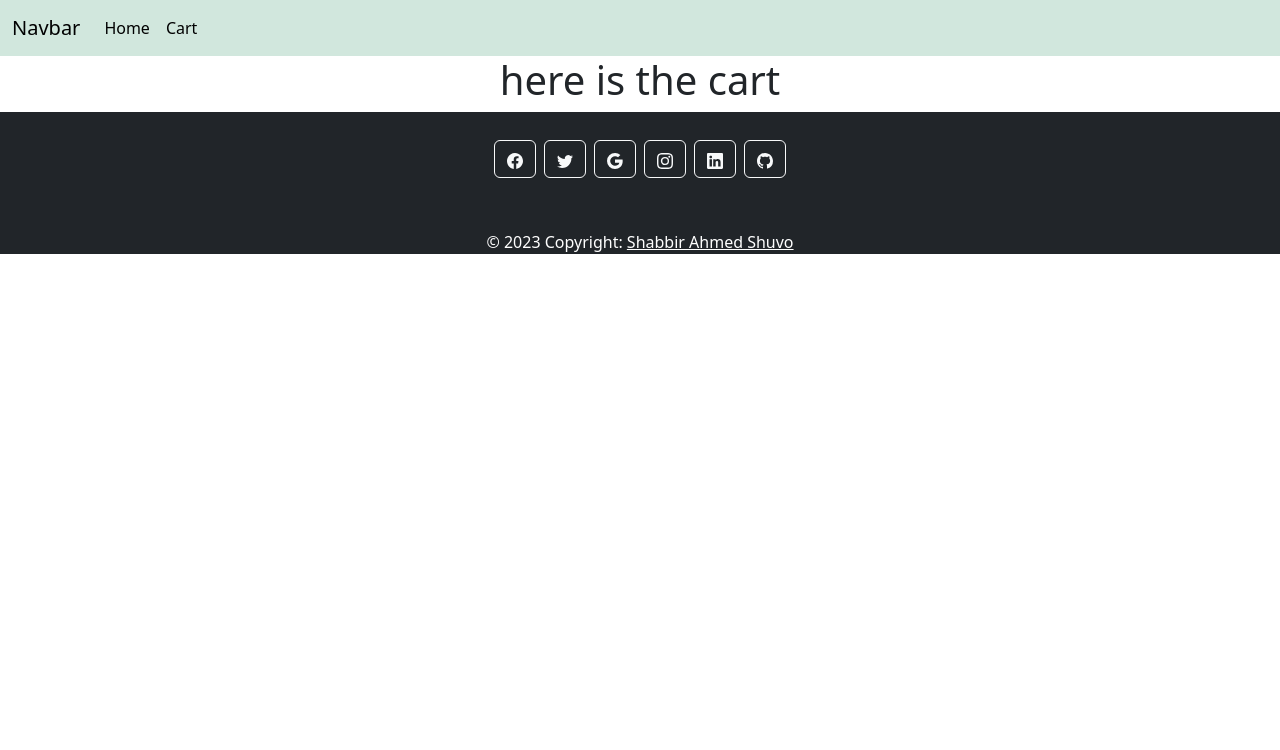
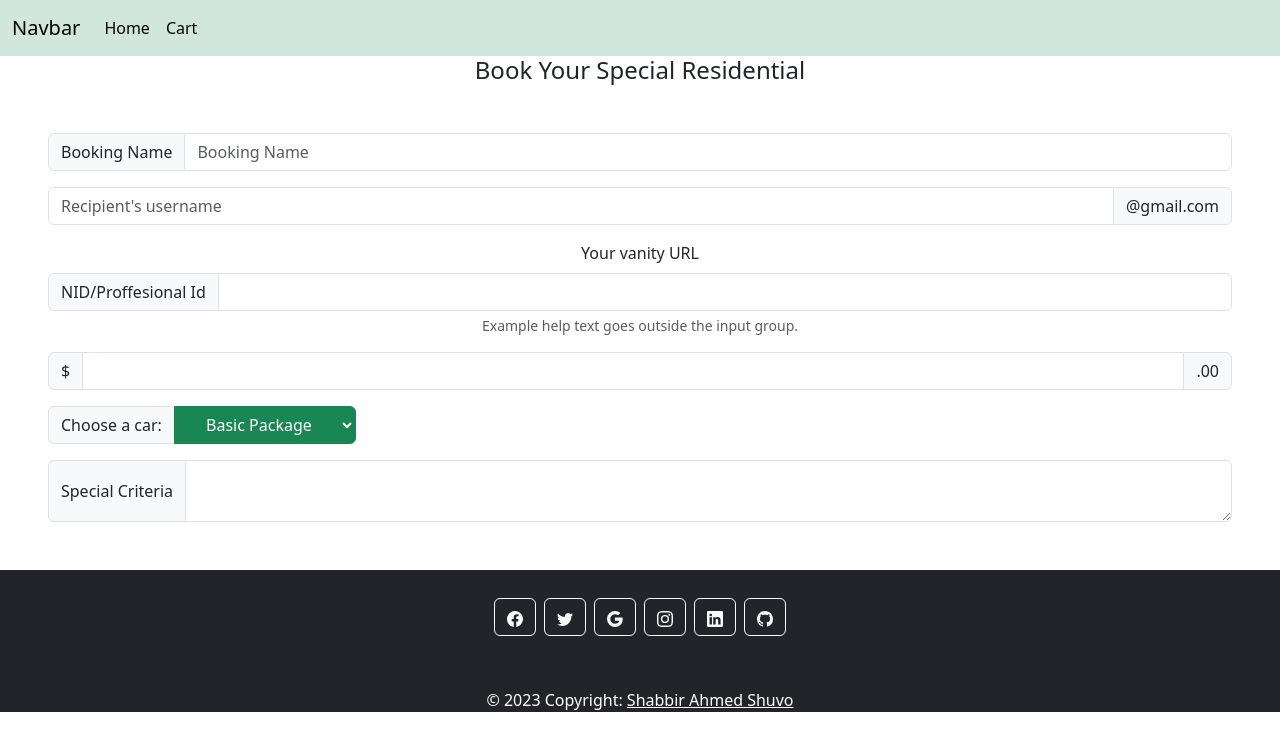
Before and after one commit to shabbirahmedshuvo01/simple-cart, a React (Create React App) app: page /cart in a window 1280 px wide. Shown: the top 750 px of the page. Built offline with nearby package versions, Linux system fonts and the light colour scheme.

Commit message:
cart from

```diff
--- a/src/Components/Pages/Cart/Cart.js
+++ b/src/Components/Pages/Cart/Cart.js
@@ -2,8 +2,57 @@ import React from 'react';
 
 const Cart = () => {
     return (
-        <div>
-            <h1>here is the cart</h1>
+        <div
+        // style={{
+        //     backgroundImage: `url('https://img.freepik.com/free-photo/dark-blue-product-background_53876-92801.jpg?size=626&ext=jpg&ga=GA1.2.1345697097.1673023916&semt=ais')`,
+        //     backgroundPosition: 'center',
+        //     backgroundSize: 'cover'
+        // }}
+        >
+
+            <h4>Book Your Special Residential</h4>
+
+            <section className='m-5'>
+                <div class="input-group mb-3">
+                    <span class="input-group-text" id="basic-addon1">Booking Name</span>
+                    <input type="text" class="form-control" placeholder="Booking Name" aria-label="Booking Name" aria-describedby="basic-addon1" />
+                </div>
+
+                <div class="input-group mb-3">
+                    <input type="email" class="form-control" placeholder="Recipient's username" aria-label="Recipient's username" aria-describedby="basic-addon2" />
+                    <span class="input-group-text" id="basic-addon2">@gmail.com</span>
+                </div>
+
+                <div class="mb-3">
+                    <label for="basic-url" class="form-label">Your vanity URL</label>
+                    <div class="input-group">
+                        <span class="input-group-text" id="basic-addon3">NID/Proffesional Id</span>
+                        <input type="number" class="form-control" id="basic-url" aria-describedby="basic-addon3 basic-addon4" />
+                    </div>
+                    <div class="form-text" id="basic-addon4">Example help text goes outside the input group.</div>
+                </div>
+
+                <div class="input-group mb-3">
+                    <span class="input-group-text">$</span>
+                    <input type="number" class="form-control" aria-label="Amount (to the nearest dollar)" />
+                    <span class="input-group-text">.00</span>
+                </div>
+
+                <div class="input-group mb-3">
+                    <label className='input-group-text'>Choose a car:</label>
+                    <select className='btn btn-success' name="packages" id="packages">
+                        <option className='btn btn-warning input-group-text' value="Basic">Basic Package</option>
+                        <option className='btn btn-danger input-group-text' value="Premium">Premium Package</option>
+                        <option className='btn btn-info input-group-text' value="Standard">Standard Package</option>
+                    </select>
+                </div>
+
+                <div class="input-group">
+                    <span class="input-group-text">Special Criteria</span>
+                    <textarea class="form-control" aria-label="special criteria"></textarea>
+                </div>
+            </section>
+
         </div>
     );
 };
```
